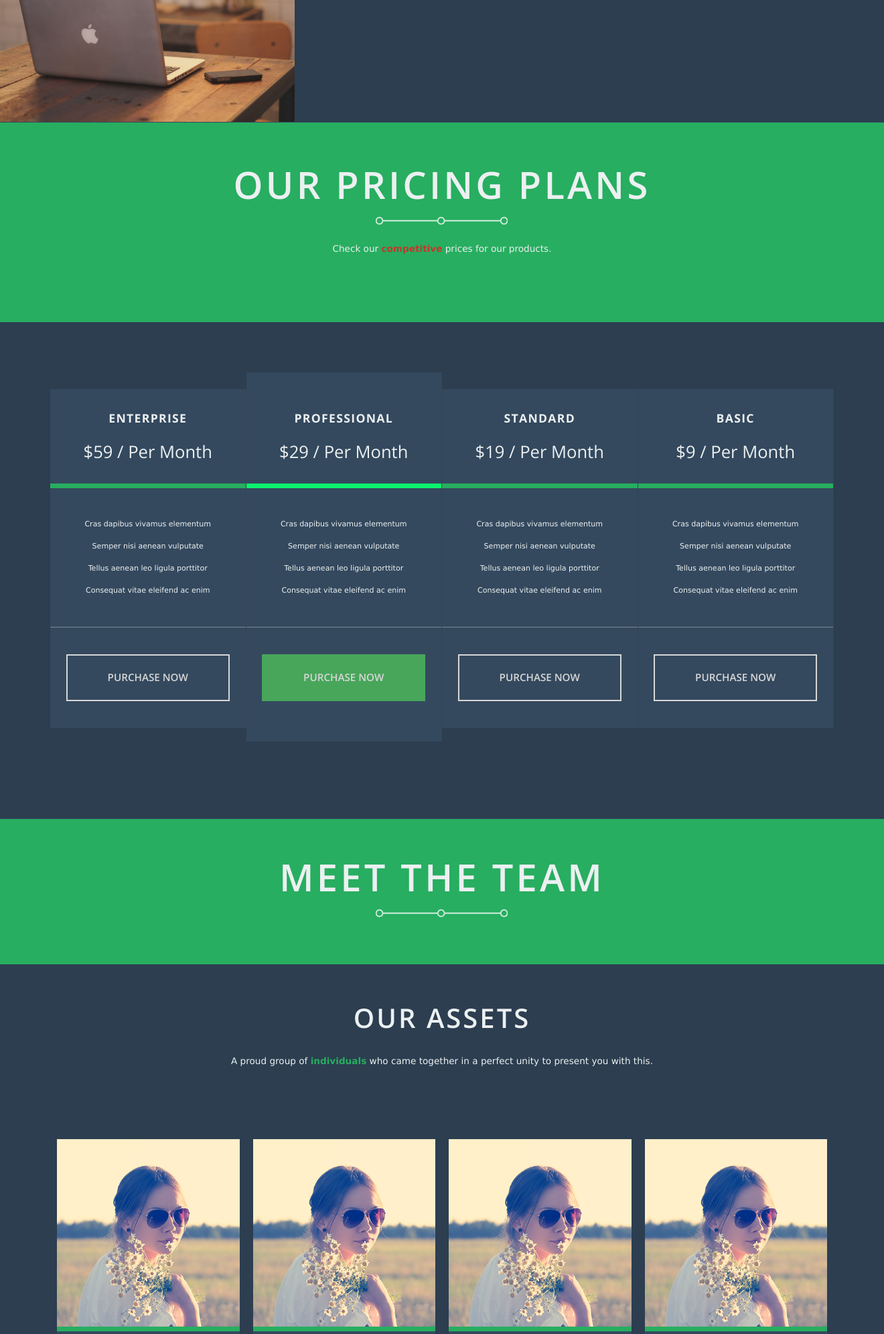
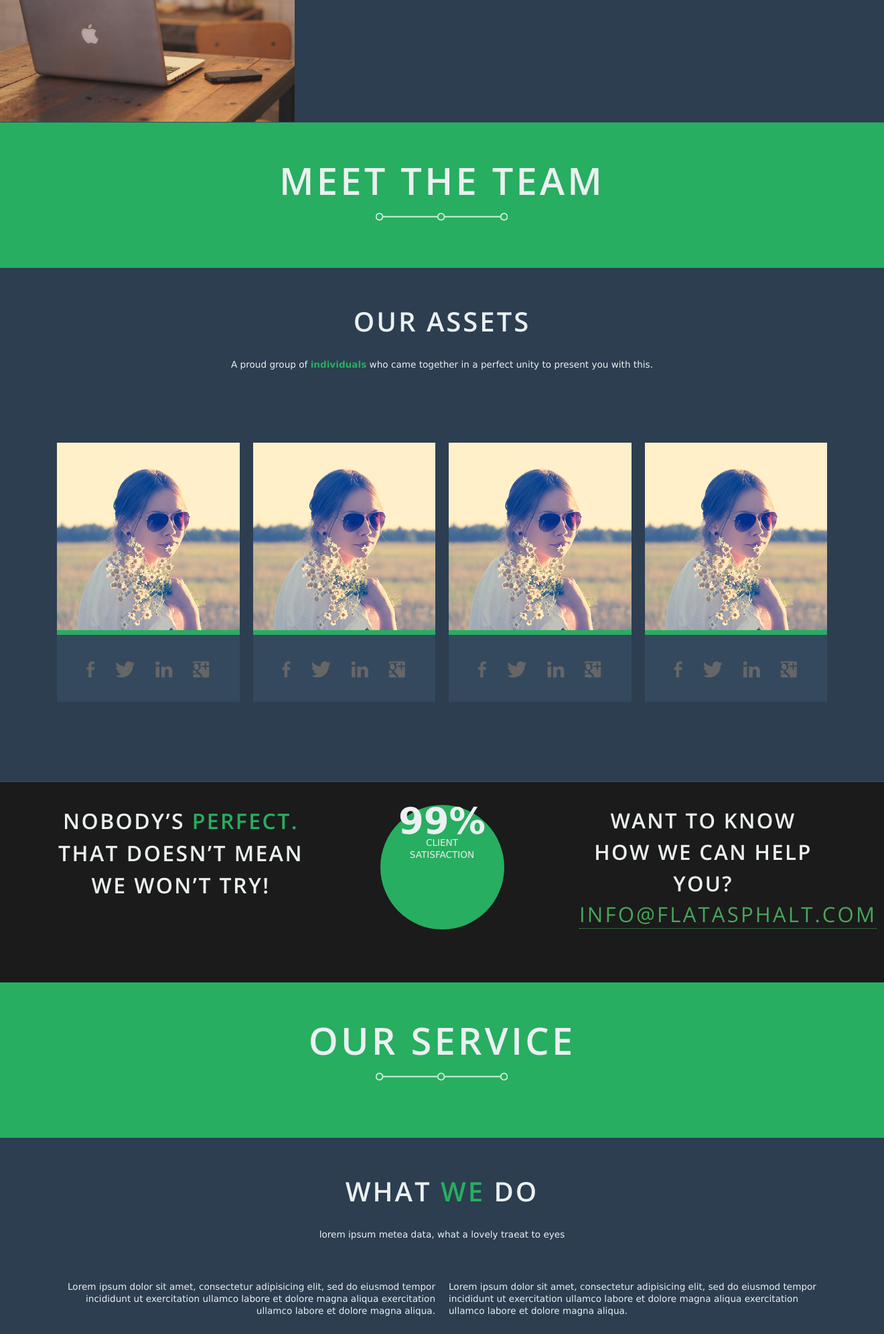
Before and after one commit to vinodprakash/Mathrix, a Rails app: page / in a window 1320 px wide. Shown: the part 3422-5414 px from the top of the page at 67% size. Run offline with Rails 7, Linux system fonts and the light colour scheme; style sheets or scripts are compiled from the project's sources; some libraries are stand-ins or nearby versions.

Commit message:
Removing unwanted data

```diff
--- a/app/views/contacts/_new.html.erb
+++ b/app/views/contacts/_new.html.erb
@@ -12,22 +12,25 @@
   <% end %>
 
     <div class="row">
-      <div class="col-sm-8">
+      <div class="large-6 columns">
         <div class="form-group">
           <input type="text" name="contact[name]"class="form-control" required="required" placeholder="Name">
         </div>
       </div>
-      <div class="col-sm-8">
+      </div>
+      <div class="row">
+      <div class="large-6 columns">
         <div class="form-group">
           <input type="email" name="contact[email]"class="form-control" required="required" placeholder="Email address">
         </div>
       </div>
     </div>
     <div class="row">
-          <div class="col-sm-12">
+          <div class="large-6 columns">
             <div class="form-group">
               <textarea name="contact[message]" id="message" required="required" class="form-control" rows="8" placeholder="Message"></textarea>
             </div>
+            <br>
           <div class="form-group">
           <button type="submit" class="btn btn-danger btn-lg">Send Message</button>
           </div>
--- a/app/views/home/index.html.erb
+++ b/app/views/home/index.html.erb
@@ -4,7 +4,7 @@
 <head><!-- START HEAD -->
   <meta charset="utf-8">
   <!-- START TITLE -->
-  <title>Matrix</title>
+  <title>Mathrix</title>
   <!-- END TITLE -->
 
   <!-- START META, DESCRIPTION, KEYWORDS, AUTHOR -->
@@ -477,217 +477,6 @@
   </div>
 
 
-
-<!--///////////////////////////////////////////////////////
-
-       // End Porfolio section
-
-       //////////////////////////////////////////////////////////-->
-
-
-
-<!--///////////////////////////////////////////////////////
-
-       // Our-plan section
-
-       //////////////////////////////////////////////////////////-->
-
-    <div class="row-gree">
-
-      <div class="w-container wrap-normal">
-
-        <div class="center">
-
-          <h1 class="underline">OUR PRICING PLANS</h1>
-
-          <p>Check our <strong class="red">competitive</strong> prices for our products.</p>
-
-        </div>
-
-      </div>
-
-    </div>
-
-    <div class="row-back">
-
-      <div class="w-container wrapper">
-
-        <div class="pricing-table">
-
-          <div class="w-co w-col-3 wp3">
-
-            <div class="pricing-section">
-
-              <div class="pricing-header">
-
-                <h3>ENTERPRISE</h3>
-
-                <span class="preice">$59 / Per Month</span>
-
-              </div>
-
-              <div class="pricing-content">
-
-                <ul>
-
-                  <li>Cras dapibus vivamus elementum</li>
-
-                  <li>Semper nisi aenean vulputate</li>
-
-                  <li>Tellus aenean leo ligula porttitor</li>
-
-                  <li>Consequat vitae eleifend ac enim</li>
-
-                </ul>
-
-              </div>
-
-              <div class="pricing-footer">
-
-                <a class="button border">Purchase Now</a>
-
-              </div>
-
-            </div>
-
-          </div>
-
-          <div class="w-co w-col-3 wp3 delay-05s">
-
-            <div class="pricing-section pricing-main">
-
-              <div class="pricing-header header-main">
-
-                <h3>PROFESSIONAL</h3>
-
-                <span class="preice">$29 / Per Month</span>
-
-              </div>
-
-              <div class="pricing-content">
-
-                <ul>
-
-                  <li>Cras dapibus vivamus elementum</li>
-
-                  <li>Semper nisi aenean vulputate</li>
-
-                  <li>Tellus aenean leo ligula porttitor</li>
-
-                  <li>Consequat vitae eleifend ac enim</li>
-
-                </ul>
-
-              </div>
-
-              <div class="pricing-footer footer-main">
-
-                <a class="button">Purchase Now</a>
-
-              </div>
-
-            </div>
-
-          </div>
-
-          <div class="w-co w-col-3 wp3 delay-1s">
-
-            <div class="pricing-section">
-
-              <div class="pricing-header">
-
-                <h3>STANDARD</h3>
-
-                <span class="preice">$19 / Per Month</span>
-
-              </div>
-
-              <div class="pricing-content">
-
-                <ul>
-
-                  <li>Cras dapibus vivamus elementum</li>
-
-                  <li>Semper nisi aenean vulputate</li>
-
-                  <li>Tellus aenean leo ligula porttitor</li>
-
-                  <li>Consequat vitae eleifend ac enim</li>
-
-                </ul>
-
-              </div>
-
-              <div class="pricing-footer">
-
-                <a class="button border">Purchase Now</a>
-
-              </div>
-
-            </div>
-
-          </div>
-
-          <div class="w-co w-col-3 wp3 delay-1-5s">
-
-            <div class="pricing-section last">
-
-              <div class="pricing-header">
-
-                <h3>BASIC</h3>
-
-                <span class="preice">$9 / Per Month</span>
-
-              </div>
-
-              <div class="pricing-content">
-
-                <ul>
-
-                  <li>Cras dapibus vivamus elementum</li>
-
-                  <li>Semper nisi aenean vulputate</li>
-
-                  <li>Tellus aenean leo ligula porttitor</li>
-
-                  <li>Consequat vitae eleifend ac enim</li>
-
-                </ul>
-
-              </div>
-
-              <div class="pricing-footer">
-
-                <a class="button border">Purchase Now</a>
-
-              </div>
-
-            </div>
-
-          </div>
-
-        </div>
-
-      </div>
-
-    </div>
-
-
-
-<!--///////////////////////////////////////////////////////
-
-       // End Our-Plan section
-
-       //////////////////////////////////////////////////////////-->
-
-
-
-<!--///////////////////////////////////////////////////////
-
-       // Team section
-
-       //////////////////////////////////////////////////////////-->
-
  <div class="row-gree" id="team">
   <div class="w-container wrap">
     <h1 class="center underline">MEET THE TEAM</h1>
@@ -960,10 +749,7 @@
 
       <div class="w-container wrap-normal">
 
-          <div class="center">
-            <h2>A BRIEF OVERVIEW OF OUR CLIENTS</h2>
-            <p>Lorem ipsum dolor sit amet, consectetuer adipiscing elit. Aenean commodo ligula eget dolor. Aenean massa. Cum sociis natoque penatibus et magnis dis parturient montes, nascetur ridiculus mus. Donec quam felis, ultricies nec, pellentesque eu, pretium quis, sem. Nulla consequat massa quis enim. Donec pede justo, fringilla vel, aliquet nec, vulputate eget, arcu. In enim justo, rhoncus ut, imperdiet a, venenatis vitae, justo.</p>
-          </div>
+
 
           <div class="clients-sub">
 
@@ -995,24 +781,6 @@
 
   </div>
 
-
-
-<!--///////////////////////////////////////////////////////
-
-       // End Clients section
-
-       //////////////////////////////////////////////////////////-->
-
-
-
-<!--///////////////////////////////////////////////////////
-
-       // Contact section
-
-       //////////////////////////////////////////////////////////-->
-
-
-
   <div id="contact">
 
     <div class="parallax-back"  data-stellar-background-ratio="0.5">
@@ -1021,7 +789,7 @@
 
                   <div class="center">
                     <h1 class="underline">GET IN TOUCH</h1>
-                    <p>Feel free to contact us at any time, nam liber tempor cum <br/>soluta nobis eleifend option congue nihil.Lorem ipsum dolor sit amet, consectetuer adipiscing elit. <br/>Aenean commodo ligula eget dolor.Aenean massa. Cum sociis natoque penatibus et <br/>magnis dis parturient montes, nascetur ridiculus mus. Donec quam felis, ultricies nec.</p>
+
                     <div class="social-footter">
                       <i class="facebookelegance-icons-"></i>
                       <i class="twitter-birdelegance-icons-"></i>
@@ -1036,23 +804,11 @@
                       <i class="tumblrelegance-icons-"></i>
                     </div>
 
-          <div class="w-form">
 
+                    <div class="row">
             <%= render '/contacts/new'%>
+            	</div>
 
-          <div class="w-form-done">
-
-              <p>Thank you! Your submission has been received!</p>
-
-            </div>
-
-            <div class="w-form-fail">
-
-              <p>Oops! Something went wrong while submitting the form :(</p>
-
-            </div>
-
-          </div>
 
         </div>
 
--- a/app/views/layouts/application.html.erb
+++ b/app/views/layouts/application.html.erb
@@ -1,7 +1,7 @@
 <!DOCTYPE html>
 <html>
 <head>
-  <title>Matrix</title>
+  <title>Mathrix</title>
   <%= stylesheet_link_tag    'application', media: 'all', 'data-turbolinks-track' => true %>
   <%= javascript_include_tag 'application', 'data-turbolinks-track' => true %>
   <%= csrf_meta_tags %>
```
